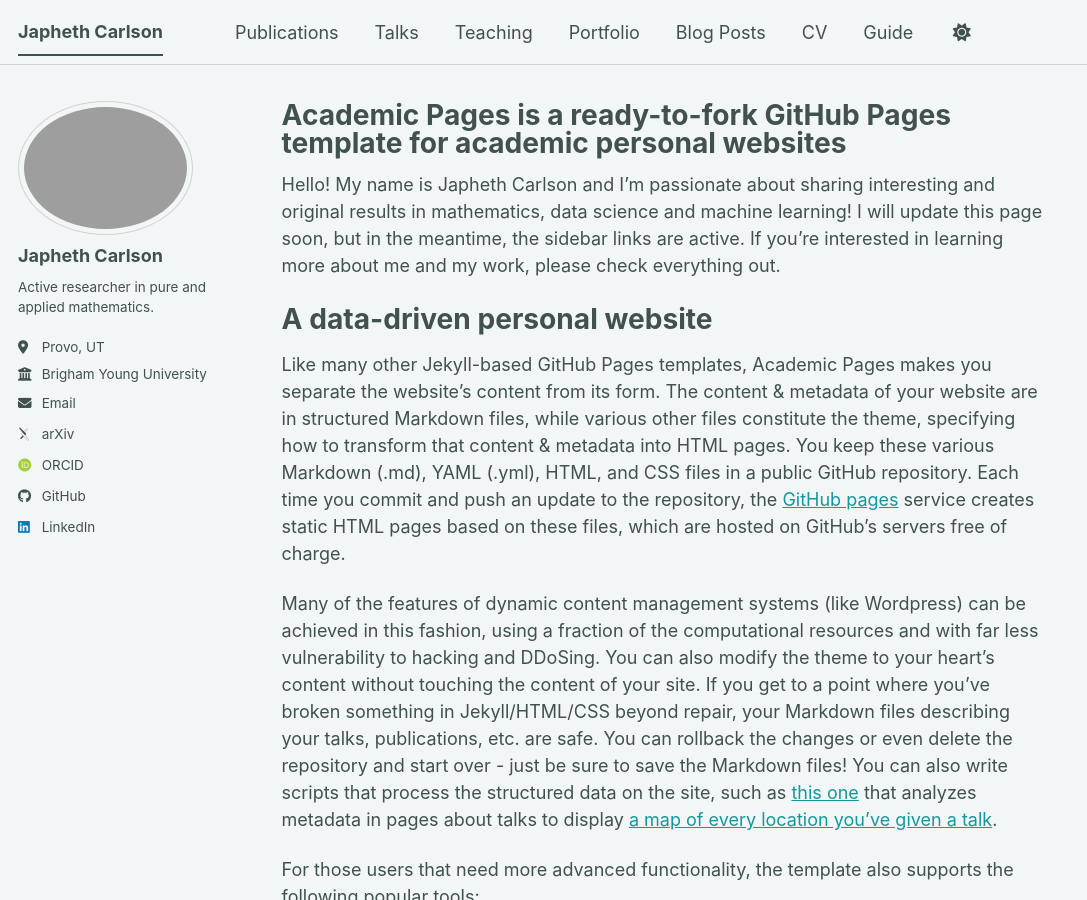
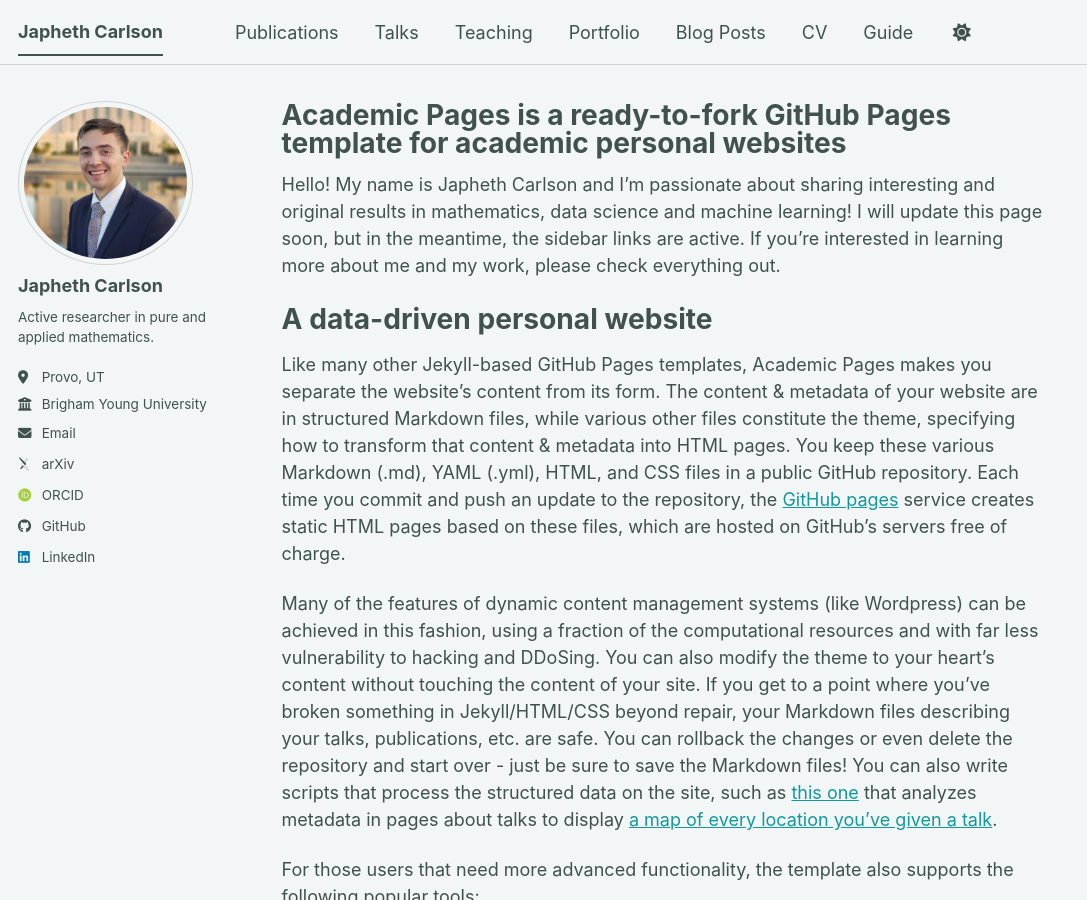
Before and after one commit to jrc117/jrc117.github.io, a Jekyll site: the page built from _pages/about.md, in a window 1280 px wide and 900 px high. Shown: the whole window, without its empty margins (0-1087 px from the left). Built offline with Jekyll 4.4.1, drawn with Linux system fonts in a browser that asks for light colours; some web fonts are replaced; a script bundle is joined from its source files by our own code; library files that are not in the unit come from our copies.

Commit message:
Update _config.yml

```diff
--- a/_config.yml
+++ b/_config.yml
@@ -23,7 +23,7 @@
 #               Additional customization can be done by editing /_includes/author-profile.html
 author:
   # Biographic information
-  avatar           : "images/Japheth_Mission_Profile.png"
+  avatar           : "profile.png"
   name             : "Japheth Carlson"
   pronouns         : # example: "she/her"
   bio              : "Active researcher in pure and applied mathematics."
```
